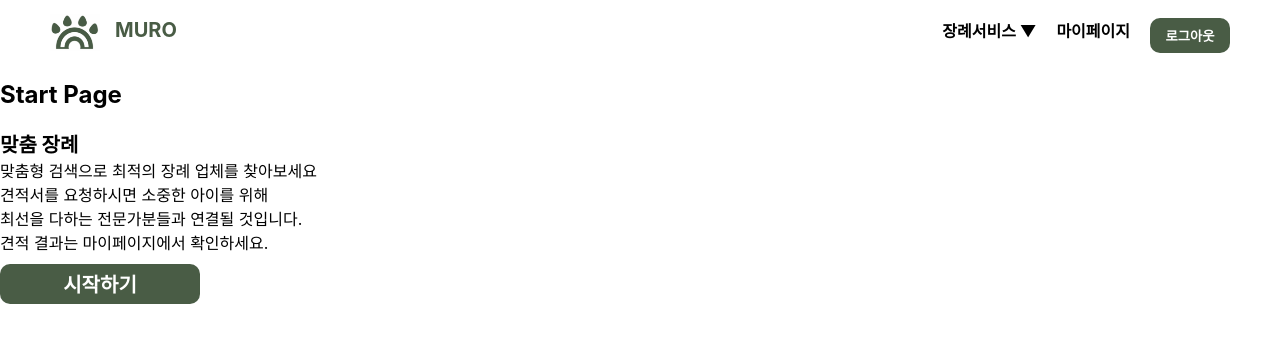
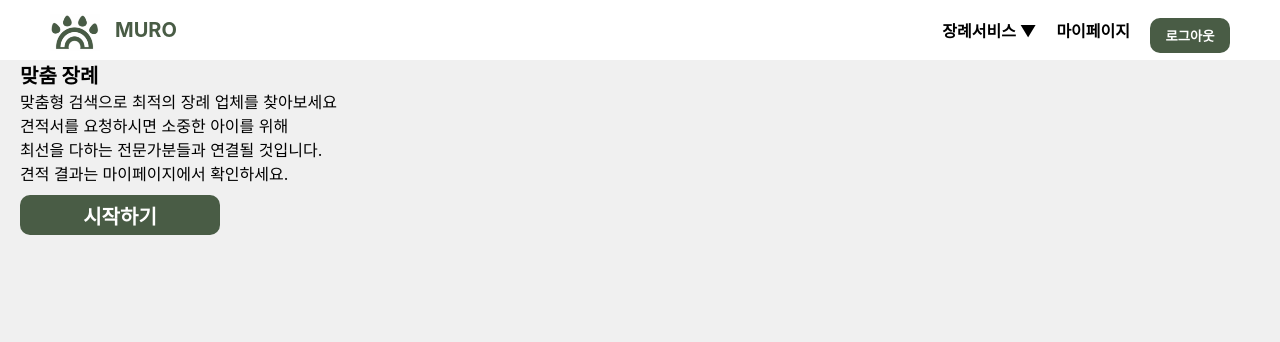
Before and after one commit to 23Software5/FrontEnd, a React (Create React App) app: page /start in a window 1280 px wide. Shown: the top 342 px of the page. Built offline with nearby package versions, Linux system fonts and the light colour scheme.

Commit message:
Fix: 시작 페이지 수정

```diff
--- a/src/components/StartPage.js
+++ b/src/components/StartPage.js
@@ -10,8 +10,8 @@ const StartPage = () => {
   };
 
   return (
-    <div>
-      <h2>Start Page</h2>
+    <div className="startpage">
+      <div className="startpage-left">
         <div className="startpage-title">맞춤 장례</div>
         <div className="startpage-content">
           맞춤형 검색으로 최적의 장례 업체를 찾아보세요 <br />
@@ -20,7 +20,7 @@ const StartPage = () => {
           <br />
           견적 결과는 마이페이지에서 확인하세요.
         </div>
-
+      </div>
       <button className="startpage-btn" onClick={handleStart}>
         시작하기
       </button>
--- a/src/styles/StartPage.css
+++ b/src/styles/StartPage.css
@@ -1,12 +1,16 @@
-.startpage-title{
+.startpage {
+  height: 100vh;
+  background-color: #f0f0f0;
+  padding-left: 20px;
+}
+.startpage-title {
   font-size: 20px;
   font-weight: bold;
 }
 
-
-.startpage-btn{
-width: 200px;
-height:40px;
-font-size: 20px;
-cursor: pointer;
+.startpage-btn {
+  width: 200px;
+  height: 40px;
+  font-size: 20px;
+  cursor: pointer;
 }
```
Lines whose indentation alone changed are shown as unchanged.
